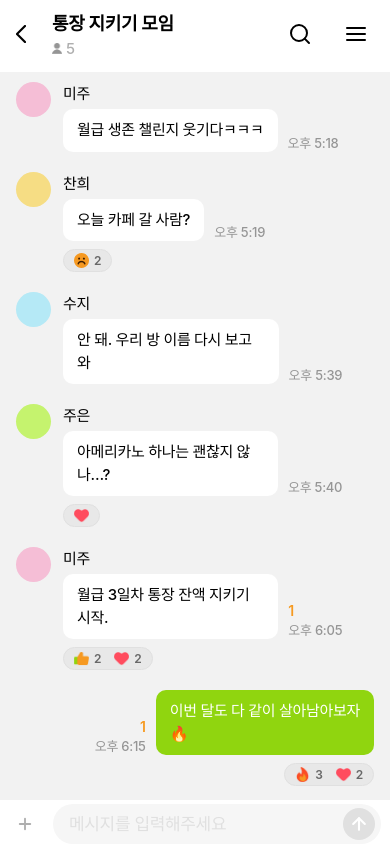
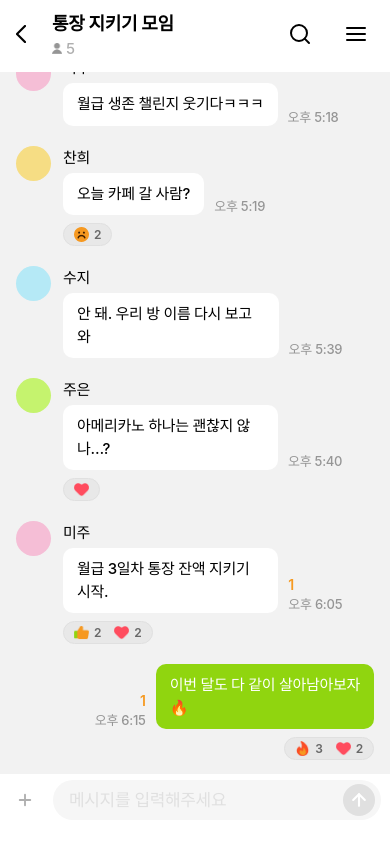
Before and after one commit to nahyune/uxui, a React (Vite) app: page /chatting in a window 390 px wide. Built offline with nearby package versions, Linux system fonts and the light colour scheme; a web font is replaced by a local one.

Commit message:
채팅 입력창 하단 여백 24px 추가
Co-Authored-By: Claude Sonnet 4.6 <noreply@anthropic.com>

```diff
--- a/src/styles/pages.css
+++ b/src/styles/pages.css
@@ -666,7 +666,7 @@
 .ct-reaction-item { display: inline-flex; align-items: center; gap: 5px; font-size: 12px; font-weight: 600; color: #686868; letter-spacing: -0.24px; }
 
 /* 입력창 — 피그마 height:102px */
-.ct-input-area { flex-shrink: 0; background: #fff; padding: 8px 0; }
+.ct-input-area { flex-shrink: 0; background: #fff; padding: 8px 0 24px; }
 .ct-input-row { display: flex; align-items: center; padding: 0 16px; gap: 0; }
 /* Plus 버튼 */
 .ct-plus-btn { width: 18px; height: 18px; display: flex; align-items: center; justify-content: center; flex-shrink: 0; cursor: pointer; margin-right: 19px; }
@@ -1042,6 +1042,6 @@
 /* ── 모바일 safe area / 키보드 대응 ── */
 @media screen and (max-width: 768px) {
   .cdc-hero-nav { top: calc(env(safe-area-inset-top, 44px) + 18px); }
-  .ct-input-area { padding: 4px 0 0; }
+  .ct-input-area { padding: 6px 0 24px; }
   .nc-cta-wrap { padding-bottom: calc(env(safe-area-inset-bottom, 0px) + 20px); }
 }
```
